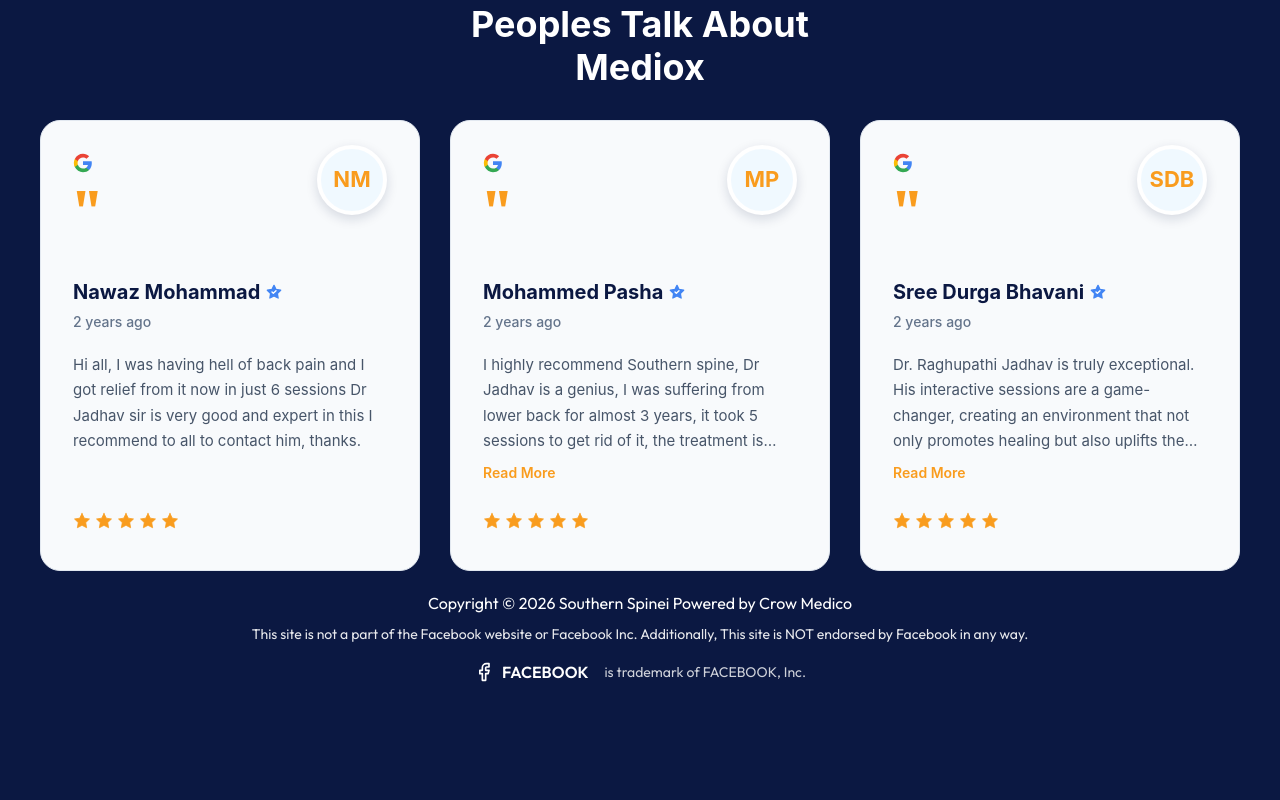
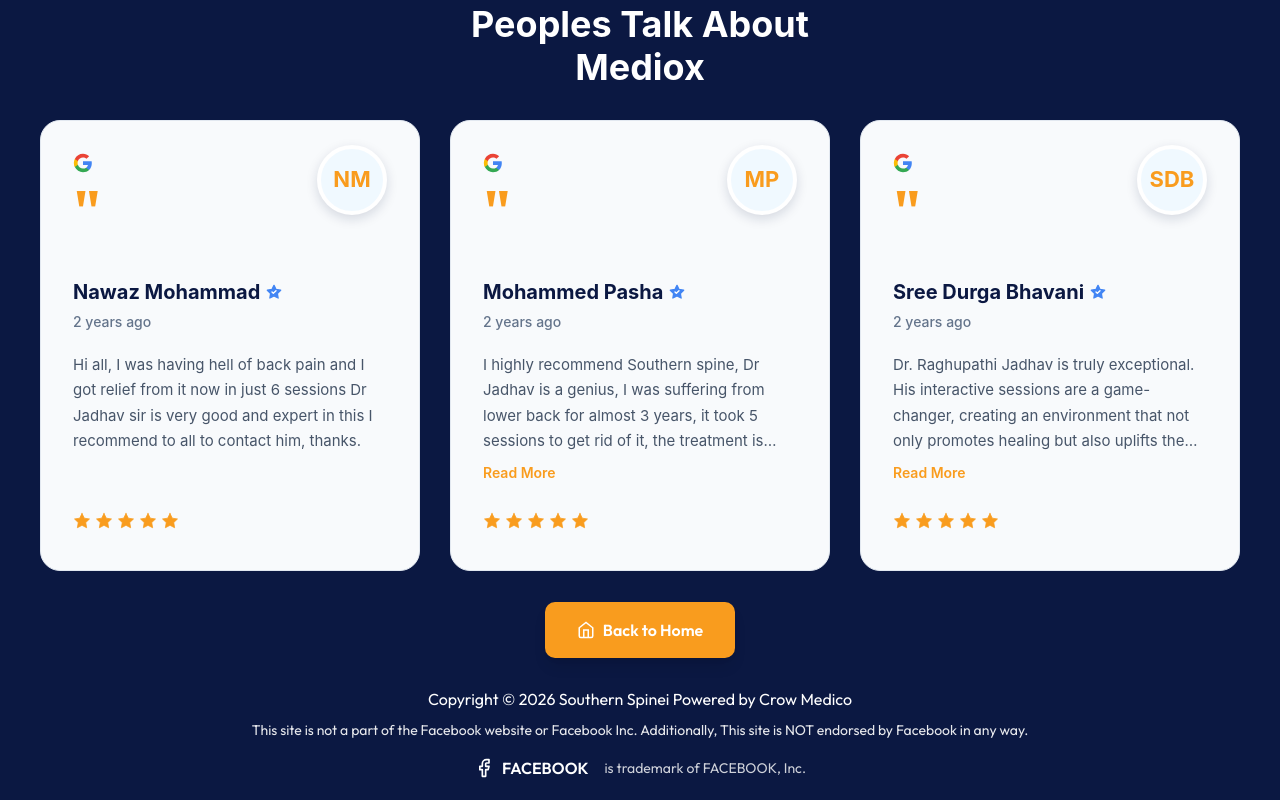
Before and after one commit to crowddevelopers08-arch/sourthernspine, a Next.js app: page /thank-you in a window 1280 px wide. Shown: the part 349-1149 px from the top of the page. Before the commit the page ends 1053 px from the top, so only its background shows below. Built offline with nearby package versions, Linux system fonts and the light colour scheme.

Commit message:
add button southern spine

```diff
--- a/app/thank-you/page.tsx
+++ b/app/thank-you/page.tsx
@@ -1,3 +1,4 @@
+import ActionButtons from "@/component/action";
 import Footers from "@/component/last-footer";
 import SouthernSpineHeader from "@/component/navbar";
 import TestimonialsSections from "@/component/thank-you-review";
@@ -11,6 +12,7 @@
   <SouthernSpineHeader />
   <ThankYouBanner />
   <TestimonialsSections />
+  <ActionButtons />
   {/* <TestimonialVideos /> */}
   <Footers />
   </>;
--- /dev/null
+++ b/component/action.tsx
@@ -0,0 +1,49 @@
+"use client";
+import React from "react";
+
+const ActionButtons = () => {
+  return (
+    <div className="flex flex-col sm:flex-row gap-3 sm:gap-4 justify-center mb-5 mt-4 sm:mb-6">
+
+      {/* Back to Home */}
+      <a
+        href="/"
+        className="group bg-[#f99c1e] text-white px-6 sm:px-7 md:px-8 py-3.5 sm:py-4 rounded-lg font-semibold shadow-lg hover:shadow-xl transition-all duration-300 flex items-center justify-center gap-2 hover:scale-105 text-sm sm:text-base"
+      >
+        <svg
+          width="18"
+          height="18"
+          viewBox="0 0 24 24"
+          fill="none"
+          stroke="currentColor"
+          strokeWidth="2"
+        >
+          <path d="M3 9l9-7 9 7v11a2 2 0 0 1-2 2H5a2 2 0 0 1-2-2z" />
+          <polyline points="9 22 9 12 15 12 15 22" />
+        </svg>
+        Back to Home
+      </a>
+
+      {/* WhatsApp Button */}
+      {/* <a
+        href="https://wa.me/919380902110"
+        target="_blank"
+        rel="noopener noreferrer"
+        className="group bg-[#25D366] text-white px-6 sm:px-7 md:px-8 py-3.5 sm:py-4 rounded-lg font-semibold shadow-lg hover:shadow-xl transition-all duration-300 flex items-center justify-center gap-2 hover:scale-105 text-sm sm:text-base"
+      >
+        <svg
+          width="18"
+          height="18"
+          viewBox="0 0 24 24"
+          fill="currentColor"
+        >
+          <path d="M17.472 14.382c-.297-.149-1.758-.867-2.03-.967-.273-.099-.471-.148-.67.15-.197.297-.767.966-.94 1.164-.173.199-.347.223-.644.075-.297-.15-1.255-.463-2.39-1.475-.883-.788-1.48-1.761-1.653-2.059-.173-.297-.018-.458.13-.606.134-.133.298-.347.446-.52.149-.174.198-.298.298-.497.099-.198.05-.371-.025-.52-.075-.149-.669-1.612-.916-2.207-.242-.579-.487-.5-.669-.51-.173-.008-.371-.01-.57-.01-.198 0-.52.074-.792.372-.272.297-1.04 1.016-1.04 2.479 0 1.462 1.065 2.875 1.213 3.074.149.198 2.096 3.2 5.077 4.487.709.306 1.262.489 1.694.625.712.227 1.36.195 1.871.118.571-.085 1.758-.719 2.006-1.413.248-.694.248-1.289.173-1.413-.074-.124-.272-.198-.57-.347" />
+        </svg>
+        Chat on WhatsApp
+      </a> */}
+
+    </div>
+  );
+};
+
+export default ActionButtons;
```
